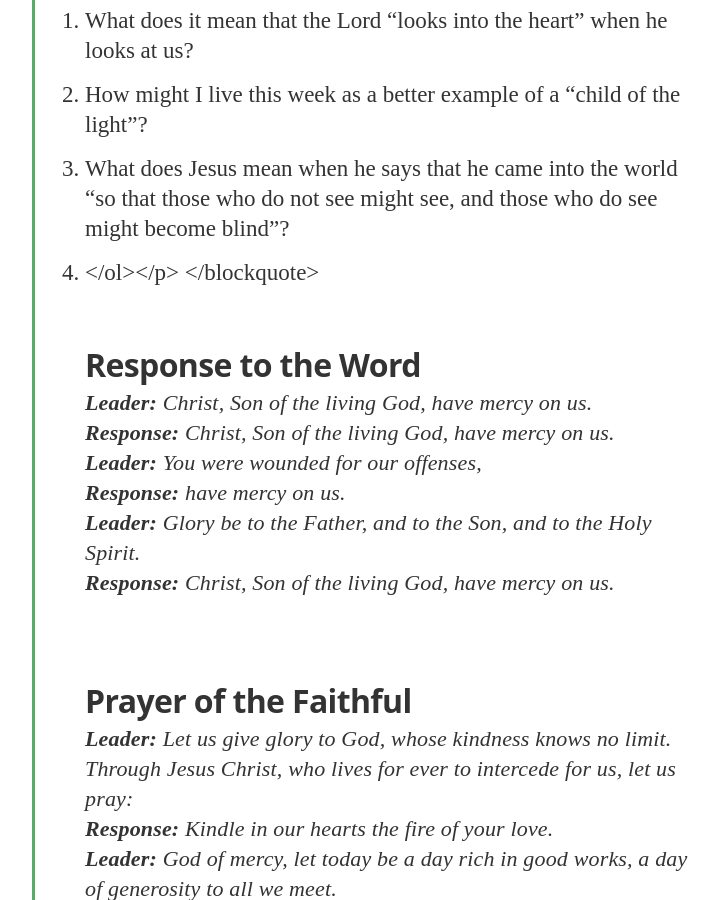
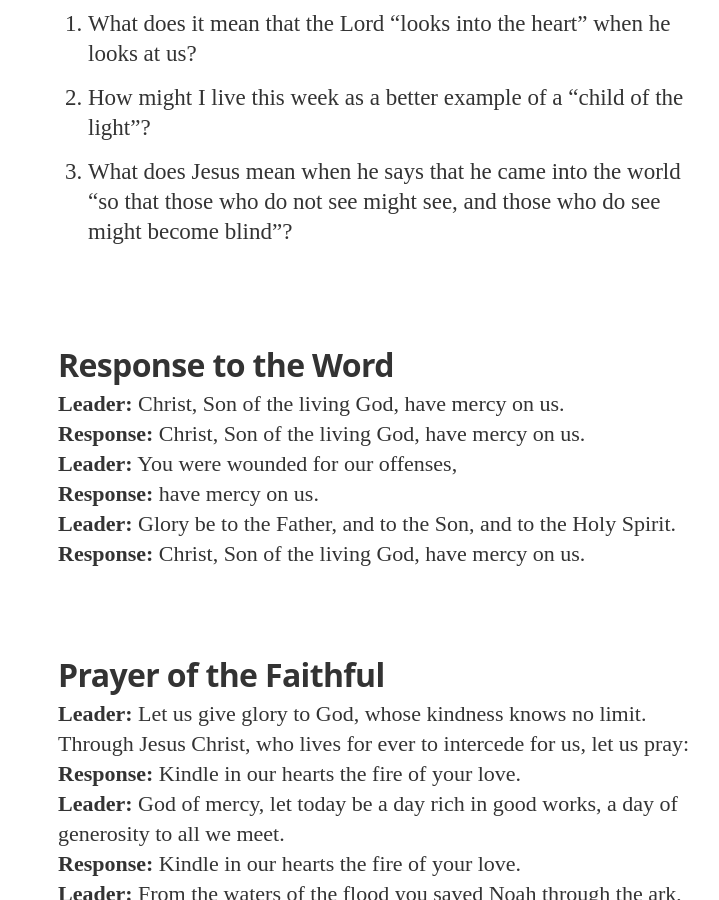
Before and after one commit to SchoolOfHope/SchoolOfHope.github.io, a Jekyll site: the page built from _posts/2020-03-22-Our-Sunday-Supplication.markdown, in a window 1280 px wide and 900 px high, scrolled down 7090 px. Shown: the whole window, without its empty margins (262-981 px from the left). Built offline with Jekyll 4.4.1, drawn with Linux system fonts in a browser that asks for light colours; nearby versions of some CDN libraries; some web fonts are replaced.

Commit message:
remove block quote

```diff
--- a/_posts/2020-03-22-Our-Sunday-Supplication.markdown
+++ b/_posts/2020-03-22-Our-Sunday-Supplication.markdown
@@ -118,14 +118,12 @@ They ridiculed him and said, “You are that man’s disciple; we are disciples
 <b>The Gospel of the Lord.</b><br>
 ―Praise to you, Lord Jesus Christ</p>
 
-<blockquote>
-<p><b>For Reflection:</b>
+<h3>For Reflection:</h3>
 <ol>
 <li>What does it mean that the Lord “looks into the heart” when he looks at us?</li>
 <li>How might I live this week as a better example of a “child of the light”?</li>
-<li>What does Jesus mean when he says that he came into the world “so that those who do not see might see, and those who do see might become blind”?<li>
-</ol></p>
-</blockquote>
+<li>What does Jesus mean when he says that he came into the world “so that those who do not see might see, and those who do see might become blind”?</li>
+</ol>
 
 <h2>Response to the Word</h2>
 <p><b>Leader:</b> Christ, Son of the living God, have mercy on us.<br>
@@ -168,7 +166,7 @@ by this health emergency.<br>
 
 <h2>The Lord's Prayer</h2>
 <p><b>Leader:</b> Gathering our prayers and praises into one,
- let us offer the prayer which Christ himself taught us:
+ let us offer the prayer which Christ himself taught us:<br>
 <b>Together:</b> Our Father, who art in heaven …</p>
 
 <h2>Spiritual Communion</h2>
@@ -189,7 +187,7 @@ my Lord and my God!<br>
 Amen.</p>
 
 <h2>Canticle of Praise</h2>
-<p><b>Canticle of Zechariah (Luke 1:68-79)</b>
+<p><b>Canticle of Zechariah (Luke 1:68-79)</b><br>
 
 <b>Together:</b> ✠ Blessed be the Lord, the God of Israel;<br>
 he has come to his people and set them free.<br>
```
